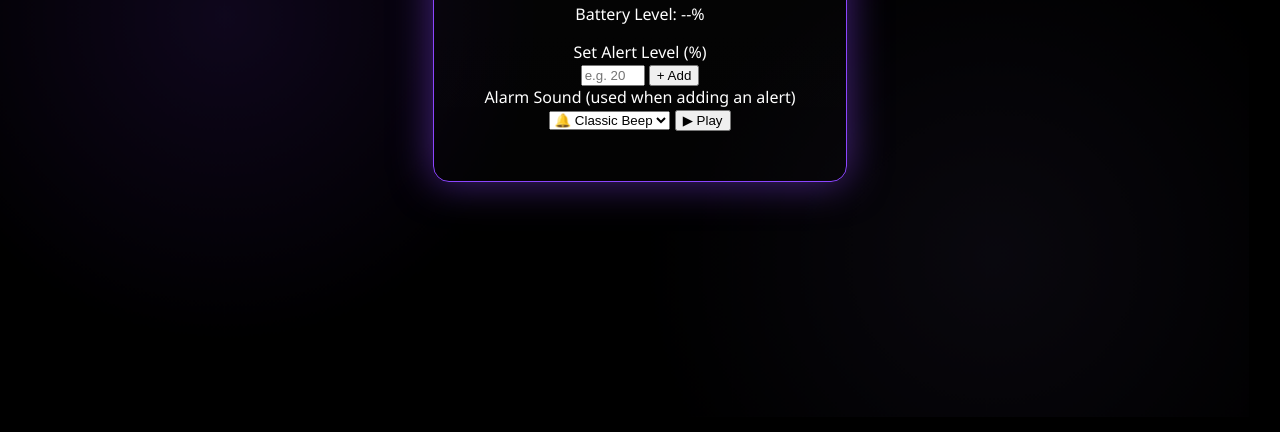
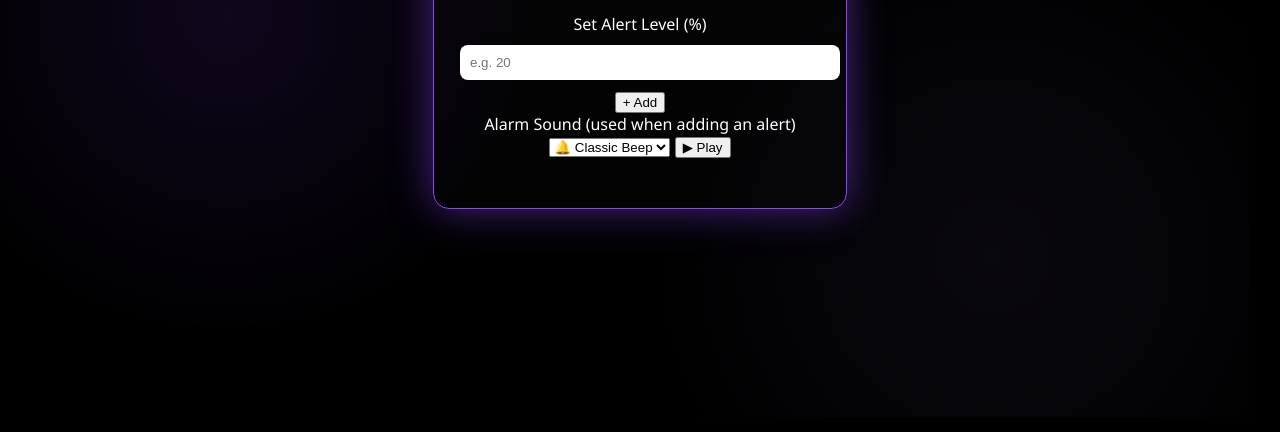
Before and after one commit to sahananarayana06/Battery_Alert, a plain HTML site: page index.html in a window 1280 px wide. Shown: the part 368-800 px from the top of the page. Drawn offline with Linux system fonts and the light colour scheme.

Commit message:
Update style.css

```diff
--- a/style.css
+++ b/style.css
@@ -99,3 +99,11 @@
     position: relative;
     box-shadow: 0 0 40px rgba(140,69,255,0.5);
 }
+
+input {
+    width: 100%;
+    padding: 10px;
+    margin: 10px 0;
+    border-radius: 8px;
+    border: none;
+}
```
